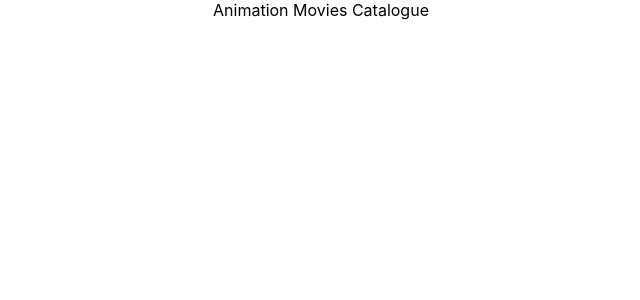
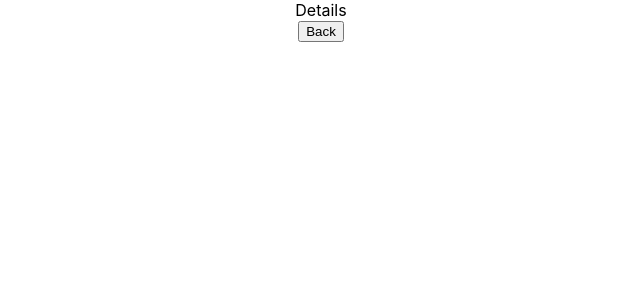
Before and after one commit to Olivier-Kango/movies-catalogue, a React (Create React App) app: page /details in a window 1280 px wide. Shown: the top 300 px of the page, without its empty margins (319-959 px from the left). Built offline with nearby package versions, Linux system fonts and the light colour scheme.

Commit message:
Built files struture for my react app

```diff
--- a/package.json
+++ b/package.json
@@ -9,6 +9,7 @@
     "react": "^18.2.0",
     "react-dom": "^18.2.0",
     "react-redux": "^8.0.5",
+    "react-router-dom": "^6.4.3",
     "react-scripts": "5.0.1",
     "redux": "^4.2.0",
     "redux-devtools-extension": "^2.13.9",
--- a/public/index.html
+++ b/public/index.html
@@ -11,7 +11,7 @@
     />
     <link rel="apple-touch-icon" href="%PUBLIC_URL%/logo192.png" />
     <link rel="manifest" href="%PUBLIC_URL%/manifest.json" />
-    <title>Metrics Webapp Countries</title>
+    <title>Animation Movies Catalogue</title>
   </head>
   <body>
     <noscript>You need to enable JavaScript to run this app.</noscript>
--- a/src/App.js
+++ b/src/App.js
@@ -1,9 +1,15 @@
 import './App.css';
+import { Routes, Route } from 'react-router-dom';
+import Movies from './components/Movies/Movies';
+import MovieDetails from './components/Movie-Details/MovieDetails';
 
 function App() {
   return (
     <div className="App">
-      Animation Movies Catalogue
+      <Routes>
+        <Route path="/" element={<Movies />} />
+        <Route path="/details" element={<MovieDetails />} />
+      </Routes>
     </div>
   );
 }
--- /dev/null
+++ b/src/components/Movie-Details/MovieDetails.jsx
@@ -0,0 +1,14 @@
+import React from 'react';
+import { Link } from 'react-router-dom';
+
+const MovieDetails = () => (
+  <div>
+    Details
+    <br />
+    <Link to="/">
+      <button type="button">Back</button>
+    </Link>
+  </div>
+);
+
+export default MovieDetails;
--- /dev/null
+++ b/src/components/Movies/Movie.jsx
@@ -0,0 +1,9 @@
+import React from 'react';
+
+const Movie = () => (
+  <div>
+    <img src="https://image.tmdb.org/t/p/w220_and_h330_face/5Fh4NdoEnCjCK9wLjdJ9DJNFl2b.jpg" alt="animation" />
+  </div>
+);
+
+export default Movie;
--- /dev/null
+++ b/src/components/Movies/Movies.jsx
@@ -0,0 +1,13 @@
+import React from 'react';
+import { Link } from 'react-router-dom';
+import Movie from './Movie';
+
+const Movies = () => (
+  <div>
+    <Link to="/details">
+      <Movie />
+    </Link>
+  </div>
+);
+
+export default Movies;
--- a/src/index.js
+++ b/src/index.js
@@ -1,17 +1,12 @@
 import React from 'react';
+import { BrowserRouter } from 'react-router-dom';
 import ReactDOM from 'react-dom/client';
 import './index.css';
 import App from './App';
-import reportWebVitals from './reportWebVitals';
 
 const root = ReactDOM.createRoot(document.getElementById('root'));
 root.render(
-  <React.StrictMode>
+  <BrowserRouter>
     <App />
-  </React.StrictMode>,
+  </BrowserRouter>,
 );
-
-// If you want to start measuring performance in your app, pass a function
-// to log results (for example: reportWebVitals(console.log))
-// or send to an analytics endpoint. Learn more: https://bit.ly/CRA-vitals
-reportWebVitals();
--- a/src/reportWebVitals.js
+++ /dev/null
@@ -1,15 +0,0 @@
-const reportWebVitals = (onPerfEntry) => {
-  if (onPerfEntry && onPerfEntry instanceof Function) {
-    import('web-vitals').then(({
-      getCLS, getFID, getFCP, getLCP, getTTFB,
-    }) => {
-      getCLS(onPerfEntry);
-      getFID(onPerfEntry);
-      getFCP(onPerfEntry);
-      getLCP(onPerfEntry);
-      getTTFB(onPerfEntry);
-    });
-  }
-};
-
-export default reportWebVitals;
```
Also changed, not shown: src/components/Movie-Details/MovieDetails.scss (added), src/components/Movies/Movies.scss (added), src/redux/details/details.js (added), src/redux/movies/movies.js (added), 1 other file (tests, documents, lock files or other folders).
